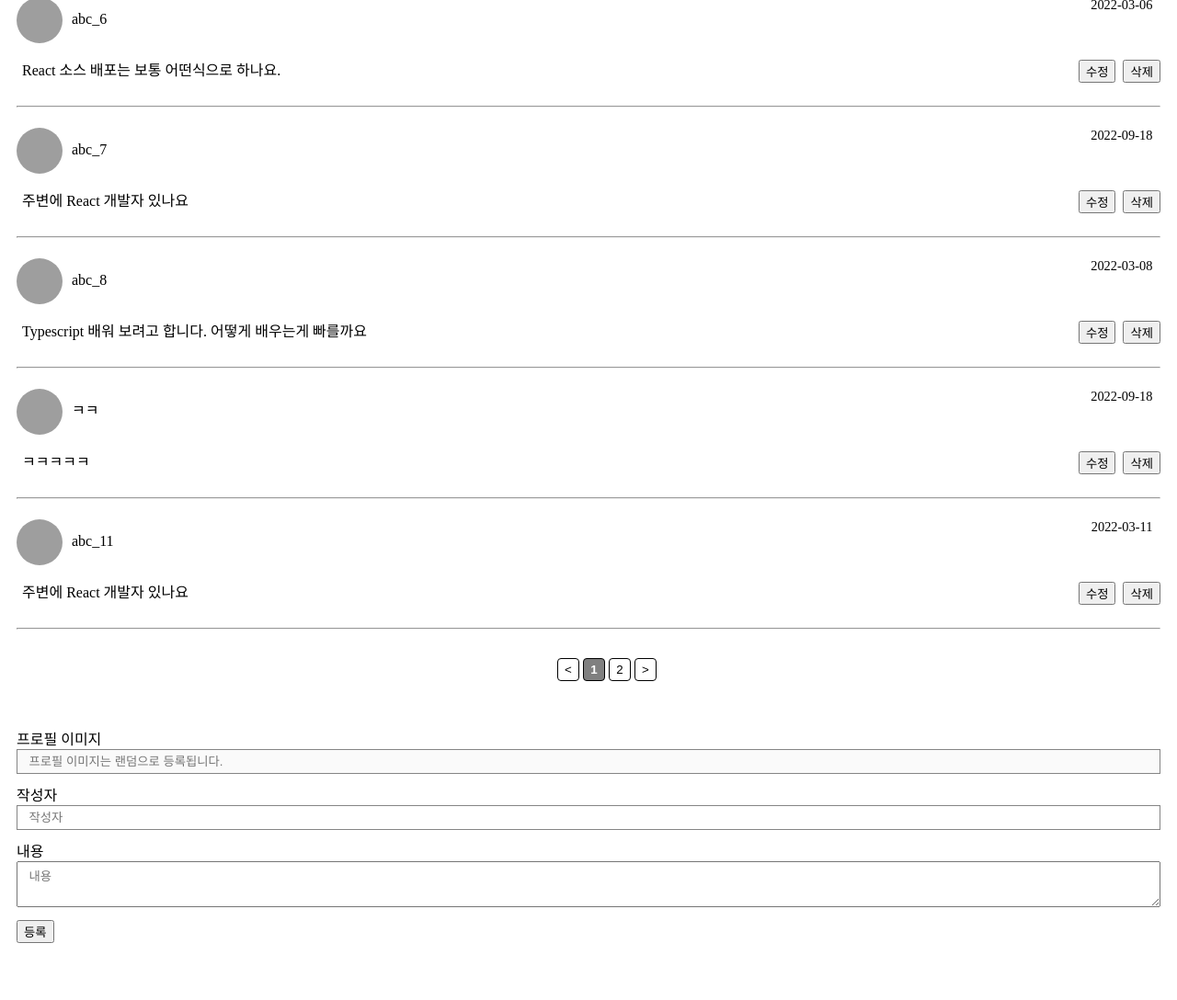
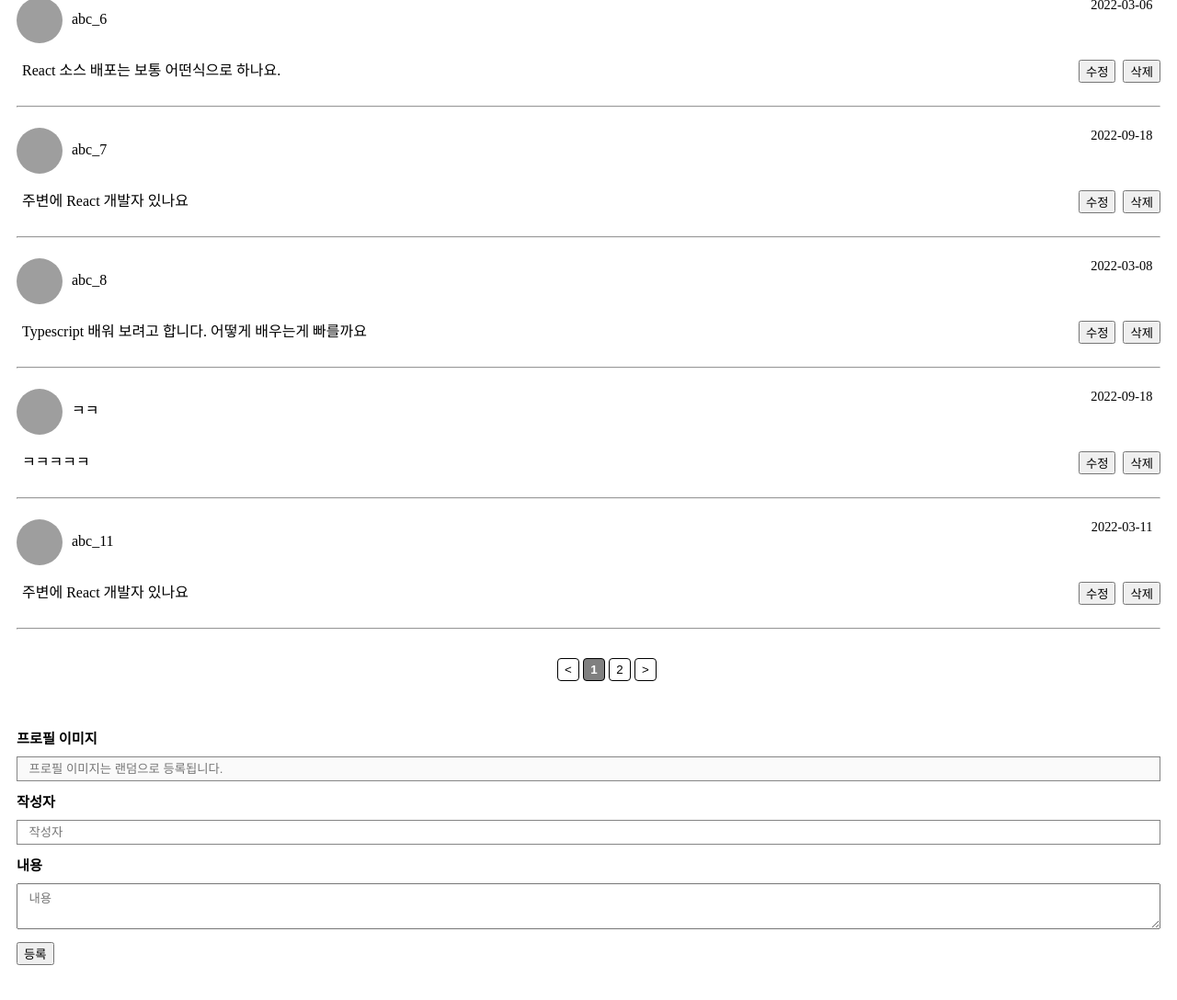
Before and after one commit to Wanted-Pre-Onboarding-Frontend-3/pre-onboarding-assignment-week-3-2-team-3, a React (Create React App) app: page / in a window 1280 px wide. Shown: the part 728-1816 px from the top of the page at 92% size. Built offline with nearby package versions, Linux system fonts and the light colour scheme; data requests are answered from the project's data file; grey boxes are pictures that could not be loaded.

Commit message:
style: CommentForm 스타일 수정

```diff
--- a/src/components/home/CommentForm.tsx
+++ b/src/components/home/CommentForm.tsx
@@ -1,28 +1,17 @@
-import React from "react";
-import {
-  Comment,
-  useAddCommentMutation,
-  useUpdateCommentMutation,
-} from "src/services/comments";
-import { getCurrentISOString } from "src/utils/functions";
-import styled from "styled-components";
-import { Button } from "../common/common";
+import React from 'react';
+import { Comment, useAddCommentMutation, useUpdateCommentMutation } from 'src/services/comments';
+import { getCurrentISOString } from 'src/utils/functions';
+import styled from 'styled-components';
+import { Button } from '../common/common';
 
 interface ICommentForm {
   resetPage: () => void;
   formInputs: Comment;
-  onFormInputs: React.ChangeEventHandler<
-    HTMLInputElement | HTMLTextAreaElement
-  >;
+  onFormInputs: React.ChangeEventHandler<HTMLInputElement | HTMLTextAreaElement>;
   resetFormValue: () => void;
 }
 
-function CommentForm({
-  resetPage,
-  onFormInputs,
-  resetFormValue,
-  formInputs,
-}: ICommentForm) {
+function CommentForm({ resetPage, onFormInputs, resetFormValue, formInputs }: ICommentForm) {
   const [addComment] = useAddCommentMutation();
   const [updateComment] = useUpdateCommentMutation();
 
@@ -42,6 +31,7 @@ function CommentForm({
         profile_url: profileImg,
       });
     }
+
     if (!id) {
       addComment({
         ...newComment,
@@ -99,14 +89,19 @@ const FormStyle = styled.form`
     width: 100%;
     height: 50px;
     padding: 5px 1%;
-    margin-bottom: 10px;
+    margin: 10px 0;
     box-sizing: border-box;
   }
 
-  input[type="text"] {
+  label {
+    font-weight: bold;
+    font-size: 0.95em;
+  }
+
+  input[type='text'] {
     width: 100%;
     padding: 5px 1%;
-    margin-bottom: 10px;
+    margin: 10px 0;
     border: 1px solid rgb(133, 133, 133);
     box-sizing: border-box;
   }
```
